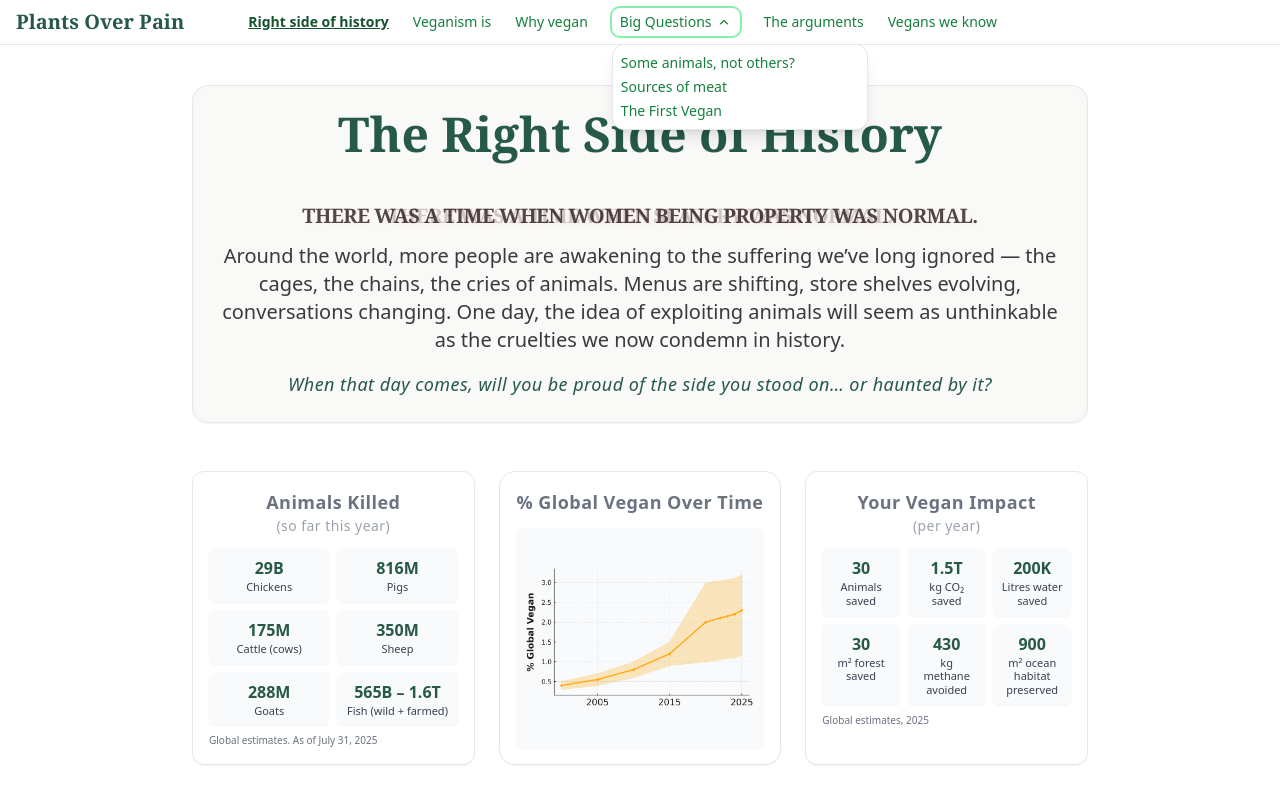
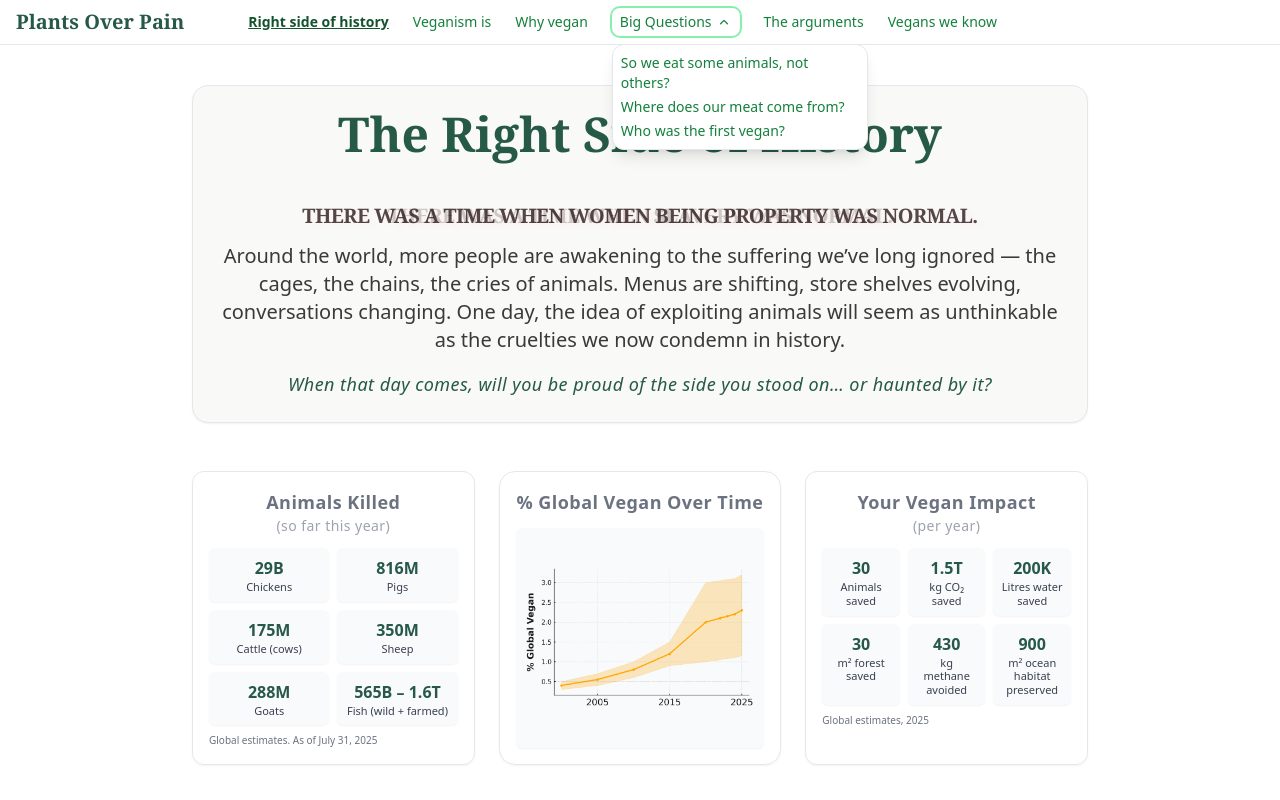
Before and after one commit to FadiStuff/Vegan, a React (Vite) app: page / in a window 1280 px wide. Both pictures are taken after a click on the button "Big Questions". Shown: the top 800 px of the page. Built offline with nearby package versions, Linux system fonts and the light colour scheme.

Commit message:
added /first-vegan to sitemap

```diff
--- a/src/Layout.jsx
+++ b/src/Layout.jsx
@@ -67,13 +67,13 @@ export default function Layout({ children }) {
                   className="absolute mt-2 w-64 rounded-xl shadow-lg bg-white border border-gray-200 z-50 p-2 flex flex-col gap-1"
                 >
                   <NavLink to="/why-just-some-animals" className={linkCls} onClick={closeMenu} role="menuitem">
-                    Some animals, not others?
+                    So we eat some animals, not others?
                   </NavLink>
                   <NavLink to="/sourcesofmeat" className={linkCls} onClick={closeMenu} role="menuitem">
-                    Sources of meat
+                    Where does our meat come from?
                   </NavLink>
                   <NavLink to="/first-vegan" className={linkCls} onClick={closeMenu} role="menuitem">
-                    The First Vegan
+                    Who was the first vegan?
                   </NavLink>
                 </div>
               )}
```
Also changed, not shown: 1 other file (tests, documents, lock files or other folders).
